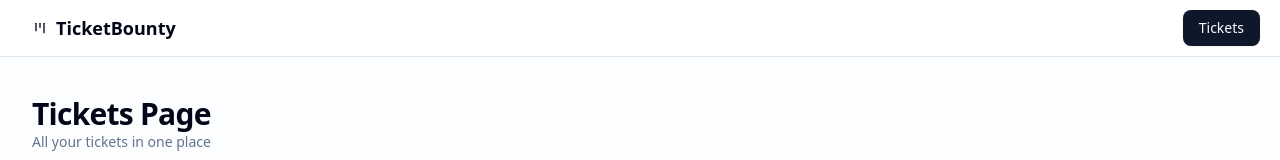
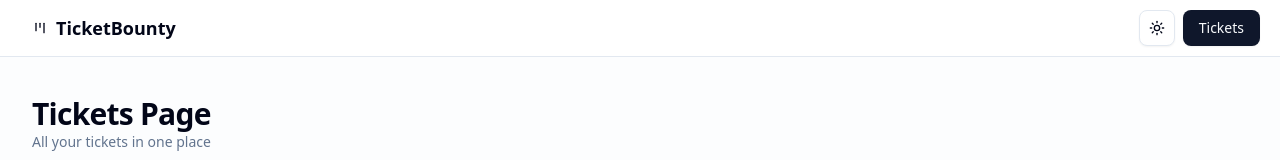
Before and after one commit to nkidmano/the-road-to-next-app, a Next.js app: page /tickets in a window 1280 px wide. Shown: the top 160 px of the page. Built offline with nearby package versions, Linux system fonts and the light colour scheme.

Commit message:
Finished section Light Dark Mode

```diff
--- a/package.json
+++ b/package.json
@@ -17,6 +17,7 @@
     "clsx": "^2.1.1",
     "lucide-react": "^0.484.0",
     "next": "15.2.4",
+    "next-themes": "^0.4.6",
     "react": "^19.0.0",
     "react-dom": "^19.0.0",
     "tailwind-merge": "^3.0.2",
--- a/src/app/layout.tsx
+++ b/src/app/layout.tsx
@@ -3,6 +3,7 @@
 import { Geist, Geist_Mono } from "next/font/google";
 import React from "react";
 import { Header } from "@/components/header";
+import { ThemeProvider } from "@/components/theme/theme-provider";
 
 const geistSans = Geist({
   variable: "--font-geist-sans",
@@ -25,10 +26,11 @@
 
 export default function RootLayout({ children }: RootLayoutProps) {
   return (
-    <html lang="en">
+    <html suppressHydrationWarning lang="en">
       <body
         className={`${geistSans.variable} ${geistMono.variable} antialiased`}
       >
+        <ThemeProvider>
           <Header />
           <main
             className="
@@ -41,6 +43,7 @@
           >
             {children}
           </main>
+        </ThemeProvider>
       </body>
     </html>
   );
--- a/src/components/header.tsx
+++ b/src/components/header.tsx
@@ -1,6 +1,7 @@
 import { Kanban } from "lucide-react";
 import Link from "next/link";
 import React from "react";
+import { ThemeSwitcher } from "@/components/theme/theme-switcher";
 import { buttonVariants } from "@/components/ui/button";
 import { homePath, ticketsPath } from "@/path";
 
@@ -14,7 +15,7 @@
         w-full flex py-2.5 px-5 justify-between
       "
     >
-      <div>
+      <div className="flex items-center gap-x-2">
         <Link
           className={buttonVariants({ variant: "ghost" })}
           href={homePath()}
@@ -23,7 +24,8 @@
           <h1 className="text-lg font-semibold">TicketBounty</h1>
         </Link>
       </div>
-      <div>
+      <div className="flex items-center gap-x-2">
+        <ThemeSwitcher />
         <Link
           className={buttonVariants({ variant: "default" })}
           href={ticketsPath()}
--- /dev/null
+++ b/src/components/theme/theme-provider.tsx
@@ -0,0 +1,14 @@
+import { ThemeProvider as BaseThemeProvider } from "next-themes";
+import React from "react";
+
+type ThemeProviderProps = Readonly<{
+  children: React.ReactNode;
+}>;
+
+export function ThemeProvider({ children }: ThemeProviderProps) {
+  return (
+    <BaseThemeProvider attribute="class" defaultTheme="system" enableSystem>
+      {children}
+    </BaseThemeProvider>
+  );
+}
--- /dev/null
+++ b/src/components/theme/theme-switcher.tsx
@@ -0,0 +1,21 @@
+"use client";
+
+import { Moon, Sun } from "lucide-react";
+import { useTheme } from "next-themes";
+import { Button } from "@/components/ui/button";
+
+export function ThemeSwitcher() {
+  const { theme, setTheme } = useTheme();
+
+  return (
+    <Button
+      variant="outline"
+      size="icon"
+      onClick={() => setTheme(theme === "dark" ? "light" : "dark")}
+    >
+      <Sun className="h-4 w-4 rotate-0 scale-100 transition-all dark:-rotate-90 dark:scale-0" />
+      <Moon className="absolute h-4 w-4 rotate-90 scale-0 transition-transform dark:rotate-0 dark:scale-100" />
+      <span className="sr-only">Toggle theme</span>
+    </Button>
+  );
+}
```
Also changed, not shown: 1 other file (tests, documents, lock files or other folders). Lines whose indentation alone changed are shown as unchanged.
